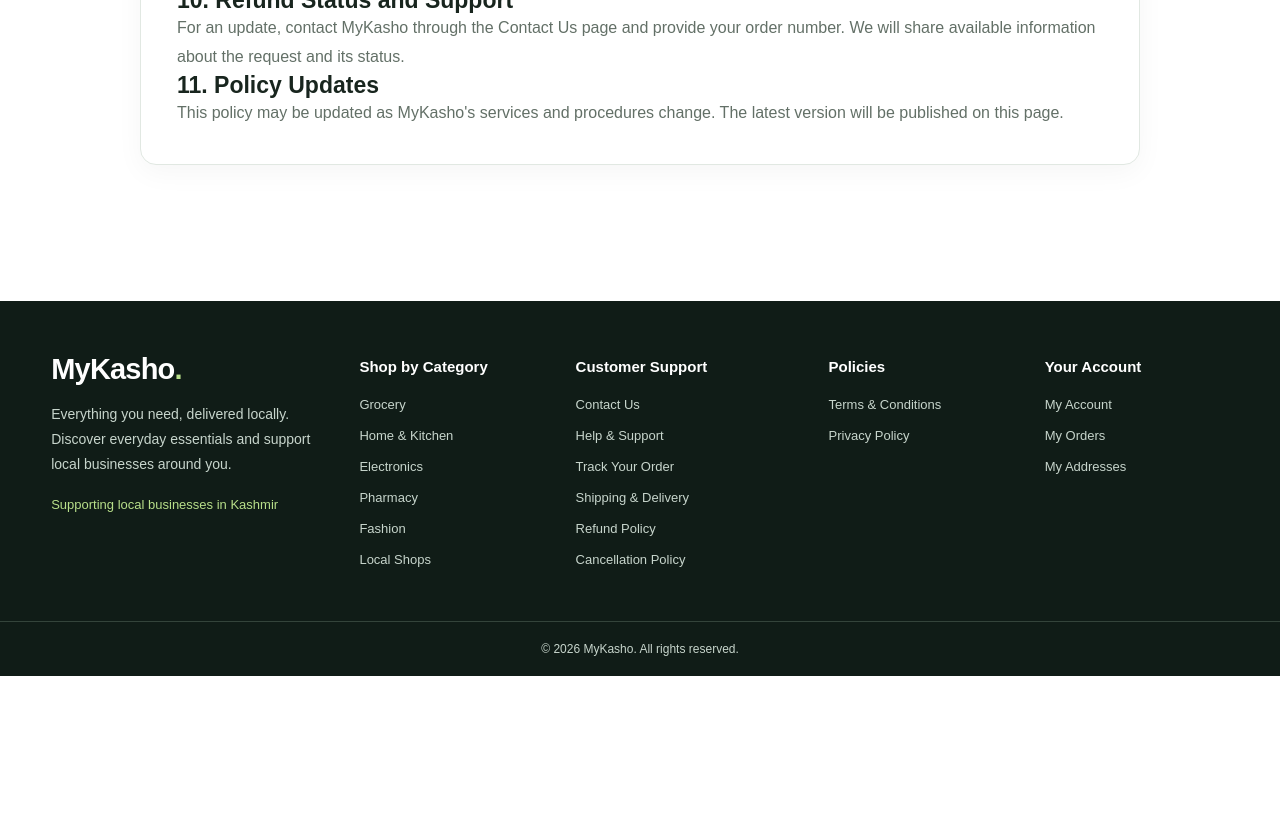
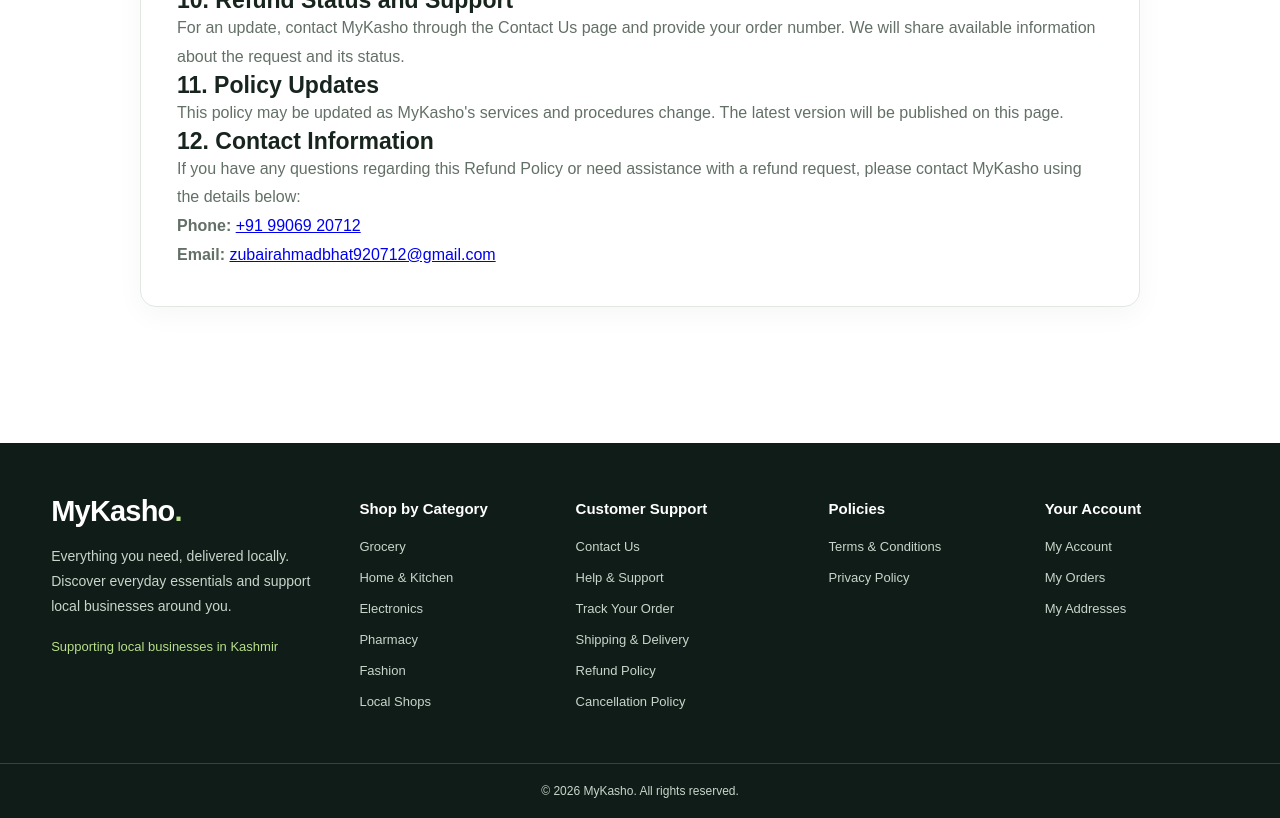
Before and after one commit to zubi126/zippy-marketplace, a React (Vite) app in the folder customer/: page /refund-policy in a window 1280 px wide. Shown: the part 1640-2458 px from the top of the page. Before the commit the page ends 2316 px from the top, so only its background shows below. Built offline with nearby package versions, Linux system fonts and the light colour scheme; no server answers.

Commit message:
Add contact details to refund policy page

```diff
--- a/customer/src/pages/RefundPolicy.jsx
+++ b/customer/src/pages/RefundPolicy.jsx
@@ -171,6 +171,30 @@
           services and procedures change. The latest
           version will be published on this page.
         </p>
+
+
+
+ <h2>12. Contact Information</h2>
+        <p>
+          If you have any questions regarding this Refund Policy
+          or need assistance with a refund request, please contact
+          MyKasho using the details below:
+        </p>
+        <p>
+          <strong>Phone:</strong>{" "}
+          <a href="tel:+919906920712">+91 99069 20712</a>
+        </p>
+        <p>
+          <strong>Email:</strong>{" "}
+          <a href="mailto:zubairahmadbhat920712@gmail.com">
+            zubairahmadbhat920712@gmail.com
+          </a>
+        </p>
+
+
+
+
+
       </section>
     </main>
   );
```
